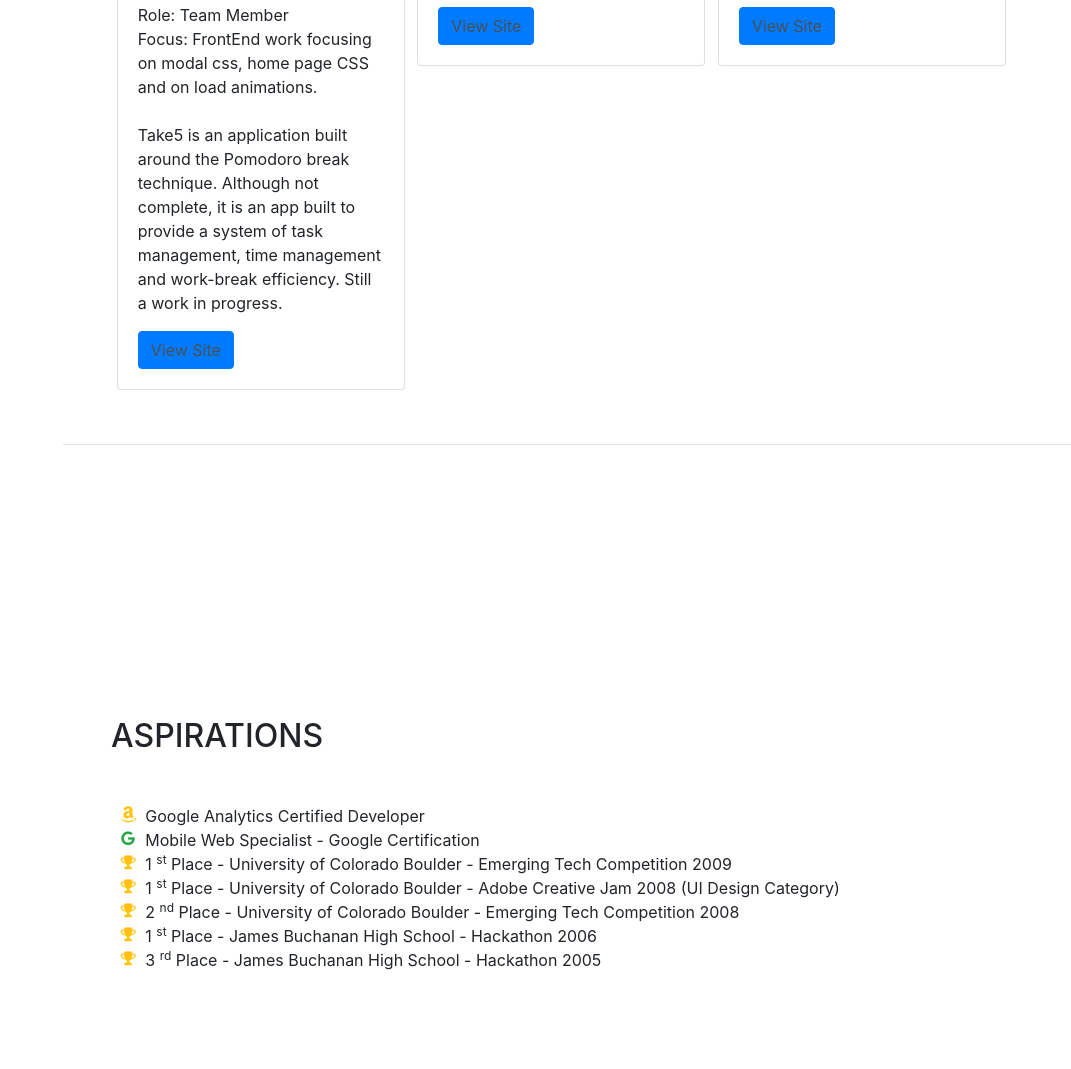
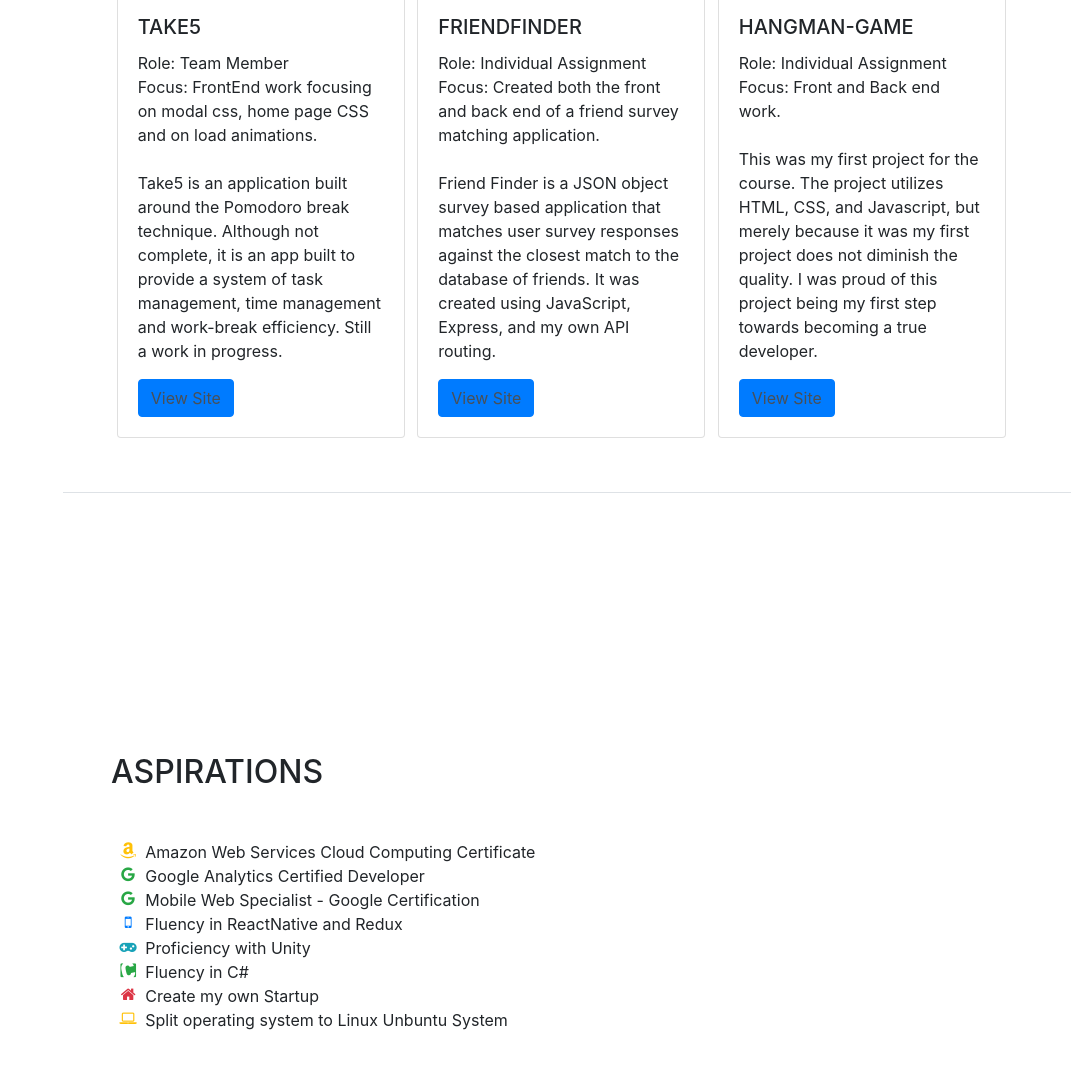
Before and after one commit to WillCoScofield/resumeStrap, a website with bundled scripts: page index.html in a window 1280 px wide. Shown: the part 4496-5565 px from the top of the page, without its empty margins (209-1280 px from the left). Built offline with nearby package versions, Linux system fonts and the light colour scheme; a web font is replaced by a local one.

Commit message:
fully complete, go over again for proofread

```diff
--- a/index.html
+++ b/index.html
@@ -77,9 +77,9 @@
         <p class="mb-5">I am driven professional, and a team player with proven leadership capabilities. I have worked in a variety of fields
           including NBA account sales, food and customer service, and large event marketing, logistics and management.
           <br>
-          <br>I am actively applying for Developer positions to utilize my Georgia Tech coding education. I have found that
-          I enjoy working on both the front and the back end. I thoroughly enjoyed working with React on the frontend and
-          am very eager to learn more React techniques. On the backend, I gained a great understanding of JavaScript, Node.js,
+          <br>I am actively applying for Developer positions to utilize my Georgia Tech coding education. I have found that I
+          enjoy working on both the front and the back end. I thoroughly enjoyed working with React on the frontend and am
+          very eager to learn more React techniques. On the backend, I gained a great understanding of JavaScript, Node.js,
           and how to manage databases utilizing MongoDB, Mongoose, Express, and MySQL.
           <br>
           <br> I have practiced time management and learned how to succeed under pressure throughout my work experiences, collegiate
@@ -342,8 +342,10 @@
                 <p class="card-text">Role: Project Lead
                   <br> Focus: BackEnd work using the "Bands In Town" API and "Google Maps API".
                   <br>
-                  <br>
-                  Concert Connection is an artist search application with results linking to available tickets, dates, and venue information.
+                  <br> Concert Connection is an artist search application with results linking to available tickets, dates, and
+                  venue information. It utilizes the Materialize CSS framework, and the afromentioned APIs. The Bands In
+                  Town request retrieves data on the artist searched, and then utilizing the lat/long of the concert venue
+                  data I created an interactive map for display.
                 </p>
                 <a href="https://justingolshir.github.io/ConcertApp/" class="btn btn-primary">View Site</a>
               </div>
@@ -356,11 +358,11 @@
               <div class="card-body">
                 <h5 class="card-title">Cella</h5>
                 <p class="card-text">Role: Project Leader
+                  <br> Focus: BackEnd work organizing and implementing React Router, Auth0 for user authentication, and Express
+                  Server setup connected to a remote MongoDB database.
                   <br>
-                  Focus: BackEnd work organizing and implementing React Router, Auth0 for user authentication, and Express Server setup connected to a remote MongoDB database.
-                  <br>
-                  <br>
-                  Cella is an industrial commercial real estate managerial application, built to emulate AirBnB's functionality and UI but under the context of rental industrial use space rather than private homes.
+                  <br> Cella is an industrial commercial real estate managerial application, built to emulate AirBnB's functionality
+                  and UI but under the context of rental industrial use space rather than private homes.
                 </p>
                 <a href="https://cella-spaceholder.herokuapp.com/" class="btn btn-primary">View Site</a>
               </div>
@@ -375,8 +377,9 @@
                 <p class="card-text">Role: Individual Assignment
                   <br> Focus: Created both the front and backend of a Giphy button and search application.
                   <br>
-                  <br>
-                  Giphy Maker allows the user to create buttons that are appended to the page and can then be used to make requests to the Giphy API. Giphy Maker relies predominantly on jQuery dynamic button creation as well as an AJAX request to Giphy in order to return search results.
+                  <br> Giphy Maker allows the user to create buttons that are appended to the page and can then be used to make
+                  requests to the Giphy API. Giphy Maker relies predominantly on jQuery dynamic button creation as well as
+                  an AJAX request to Giphy in order to return search results.
                 </p>
                 <a href="https://willcoscofield.github.io/GiphyMaker/" class="btn btn-primary">View Site</a>
               </div>
@@ -390,11 +393,11 @@
               <div class="card-body">
                 <h5 class="card-title">Take5</h5>
                 <p class="card-text">Role: Team Member
+                  <br> Focus: FrontEnd work focusing on modal css, home page CSS and on load animations.
                   <br>
-                  Focus: FrontEnd work focusing on modal css, home page CSS and on load animations.
-                  <br>
-                  <br>
-                  Take5 is an application built around the Pomodoro break technique. Although not complete, it is an app built to provide a system of task management, time management and work-break efficiency. Still a work in progress.
+                  <br> Take5 is an application built around the Pomodoro break technique. Although not complete, it is an app
+                  built to provide a system of task management, time management and work-break efficiency. Still a work in
+                  progress.
                 </p>
                 <a href="https://pure-headland-84405.herokuapp.com/" class="btn btn-primary">View Site</a>
               </div>
@@ -406,7 +409,12 @@
               <img class="card-img-top" src="./img/friendFinderSS.PNG" alt="Card image cap">
               <div class="card-body">
                 <h5 class="card-title">FriendFinder</h5>
-                <p class="card-text"></p>
+                <p class="card-text">Role: Individual Assignment
+                  <br> Focus: Created both the front and back end of a friend survey matching application.
+                  <br>
+                  <br> Friend Finder is a JSON object survey based application that matches user survey responses against the
+                  closest match to the database of friends. It was created using JavaScript, Express, and my own API routing.
+                </p>
                 <a href="https://obscure-mesa-29156.herokuapp.com/" class="btn btn-primary">View Site</a>
               </div>
             </div>
@@ -417,7 +425,14 @@
               <img class="card-img-top" src="./img/hangManSS.PNG" alt="Card image cap">
               <div class="card-body">
                 <h5 class="card-title">Hangman-Game</h5>
-                <p class="card-text"></p>
+                <p class="card-text">Role: Individual Assignment
+                  <br> Focus: Front and Back end work.
+                  <br>
+                  <br> This was my first project for the course. The project utilizes HTML, CSS, and Javascript, but merely because
+                  it was my first project does not diminish the quality. I was proud of this project being my first step
+                  towards becoming a true developer.
+
+                </p>
                 <a href="https://willcoscofield.github.io/Hangman-Game/" class="btn btn-primary">View Site</a>
               </div>
             </div>
@@ -434,36 +449,30 @@
         <ul class="fa-ul mb-0">
           <li>
             <i class="fa-li fa fa-amazon text-warning"></i>
+            Amazon Web Services Cloud Computing Certificate</li>
+          <li>
+            <li>
+              <i class="fa-li fa fa-google text-success"></i>
               Google Analytics Certified Developer</li>
             <li>
               <i class="fa-li fa fa-google text-success"></i>
               Mobile Web Specialist - Google Certification</li>
             <li>
-            <i class="fa-li fa fa-trophy text-warning"></i>
-            1
-            <sup>st</sup>
-            Place - University of Colorado Boulder - Emerging Tech Competition 2009</li>
+              <i class="fa-li fa fa-mobile text-primary"></i>
+              Fluency in ReactNative and Redux</li>
             <li>
-            <i class="fa-li fa fa-trophy text-warning"></i>
-            1
-            <sup>st</sup>
-            Place - University of Colorado Boulder - Adobe Creative Jam 2008 (UI Design Category)</li>
+              <i class="fa-li fa fa-gamepad text-info"></i>
+              Proficiency with Unity</li>
             <li>
-            <i class="fa-li fa fa-trophy text-warning"></i>
-            2
-            <sup>nd</sup>
-            Place - University of Colorado Boulder - Emerging Tech Competition 2008</li>
+              <i class="fa-li fa fa-contao text-success"></i>
+              Fluency in C#</li>
             <li>
               <li>
-              <i class="fa-li fa fa-trophy text-warning"></i>
-              1
-              <sup>st</sup>
-              Place - James Buchanan High School - Hackathon 2006</li>
+                <i class="fa-li fa fa-home text-danger"></i>
+                Create my own Startup</li>
               <li>
-              <i class="fa-li fa fa-trophy text-warning"></i>
-              3
-              <sup>rd</sup>
-              Place - James Buchanan High School - Hackathon 2005</li>
+                <i class="fa-li fa fa-laptop text-warning"></i>
+             Split operating system to Linux Unbuntu System </li>
         </ul>
       </div>
     </section>
```
Lines whose indentation alone changed are shown as unchanged.
